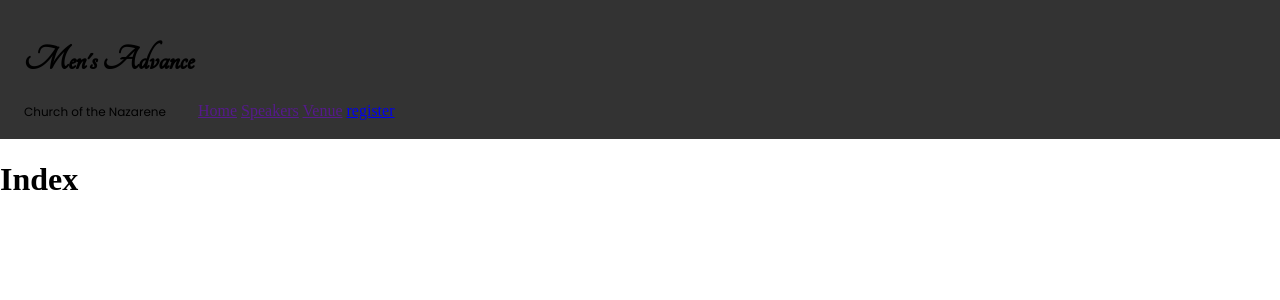
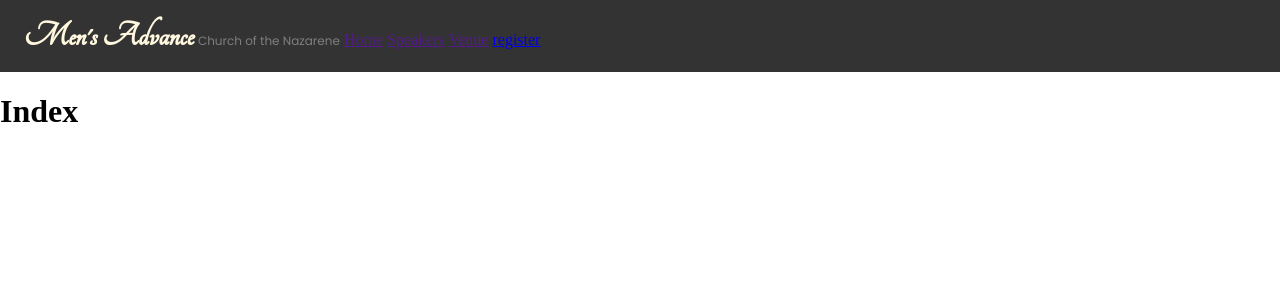
Before and after one commit to juliancoleman/mens-advance, a Jekyll site: the page built from index.html, in a window 1280 px wide. Shown: the top 300 px of the page. Built offline with Jekyll 4.4.1, drawn with Linux system fonts in a browser that asks for light colours.

Commit message:
fixes logo spacing

```diff
--- a/_sass/components/header.scss
+++ b/_sass/components/header.scss
@@ -9,11 +9,16 @@ header {
   }
 
   .logo {
+    color: $cream;
     font-family: $tangerine;
     font-size: 2.25rem;
+
+    margin: 0;
+    display: inline-block;
   }
 
   .logo-small {
+    color: $white-38;
     font-family: $poppins;
     font-size: 0.75rem;
   }
```
